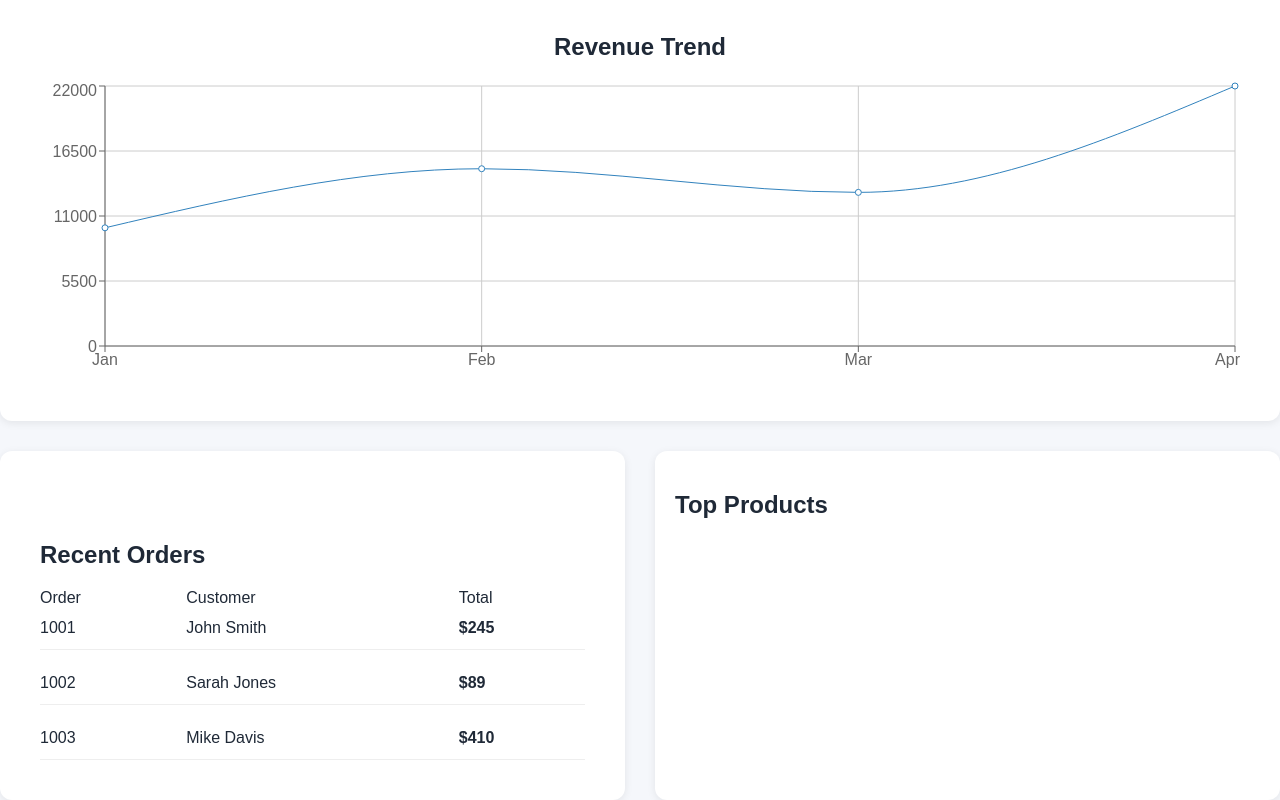
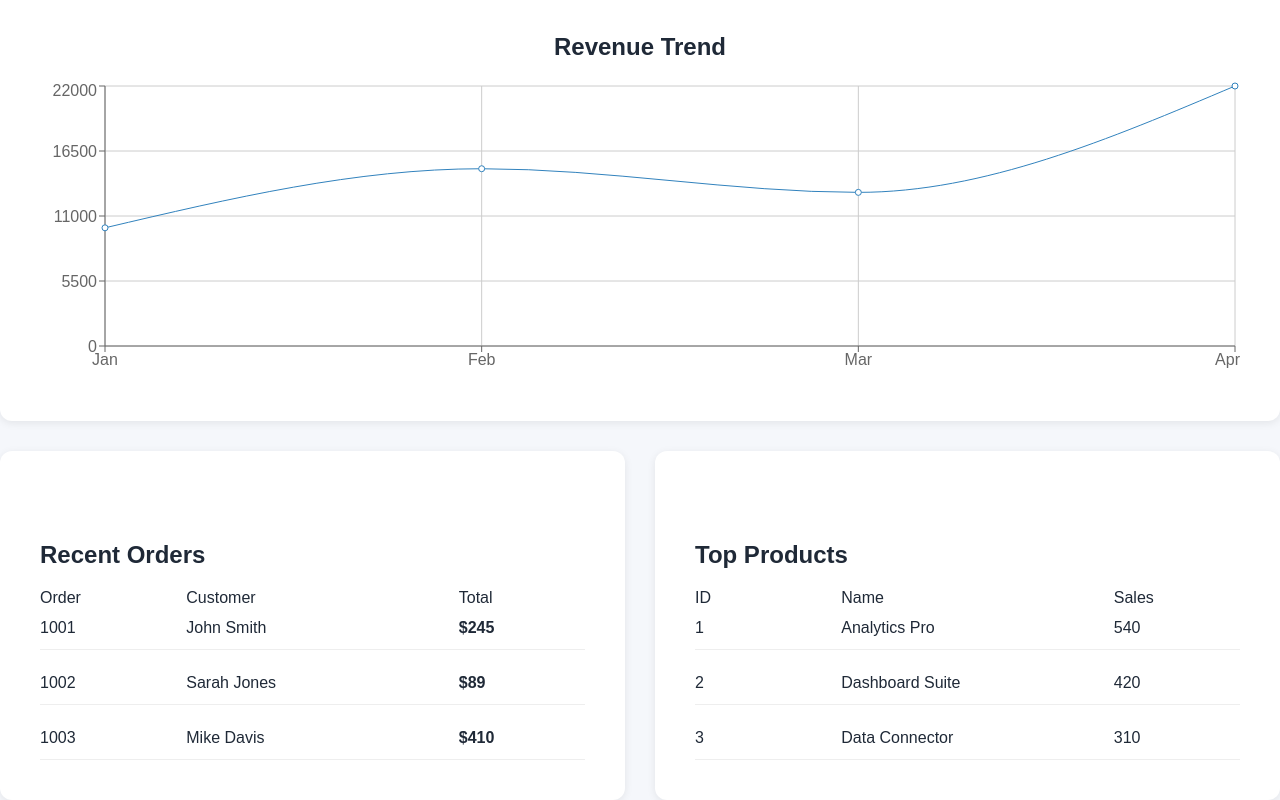
Before and after one commit to schematix-dot/bi-platform, a React (Vite) app: page / in a window 1280 px wide. Shown: the part 871-1671 px from the top of the page. Built offline with nearby package versions, Linux system fonts and the light colour scheme.

Commit message:
Added Top products section and styled

```diff
--- a/src/components/Dashboard.jsx
+++ b/src/components/Dashboard.jsx
@@ -11,6 +11,8 @@ import "./Dashboard.css";
 import DashboardCard from "./DashBoardCard";
 
 import "./TableSection.css";
+
+import "./ProductSection.css";
 
 const revenueData = [
   {
@@ -47,7 +49,25 @@ const recentOrders = [
     customer: "Mike Davis",
     total: "$410"
   },
-]
+];
+
+const topProducts = [
+  {
+    id: 1,
+    name: "Analytics Pro",
+    sales: 540
+  },
+  {
+    id: 2,
+    name: "Dashboard Suite",
+    sales: 420
+  },
+  {
+    id: 3,
+    name: "Data Connector",
+    sales: 310
+  },
+];
 
 function Dashboard() {
     return (
@@ -76,7 +96,7 @@ function Dashboard() {
               </DashboardCard>
 
               <DashboardCard>
-                <ProductSection />
+                <ProductSection data={topProducts} />
               </DashboardCard>
 
             </div>
--- /dev/null
+++ b/src/components/ProductRow.css
@@ -0,0 +1,8 @@
+.product-row {
+    padding: 12px 0;
+    border-bottom: 1px solid #eee;
+}
+
+.product-row:hover {
+    background-color: #f5f5f5;
+}
--- /dev/null
+++ b/src/components/ProductRow.jsx
@@ -0,0 +1,13 @@
+import "./ProductRow.css";
+
+function ProductRow(props) {
+    return (
+        <div className="product-row">
+            <span>{props.id}</span>
+            <span>{props.name}</span>
+            <span>{props.sales}</span>
+        </div>
+    );
+}
+
+export default ProductRow;
--- /dev/null
+++ b/src/components/ProductSection.css
@@ -0,0 +1,18 @@
+.product-section {
+    background: white;
+    padding: 20px;
+    margin-top: 30px;
+    border-radius: 12px;
+}
+
+.table-header,
+.product-row {
+    display: grid;
+    grid-template-columns: 1fr 2fr 1fr;
+    gap: 20px;
+}
+
+.product-list {
+    display: grid;
+    gap: 12px;
+}
--- a/src/components/ProductSection.jsx
+++ b/src/components/ProductSection.jsx
@@ -1,7 +1,28 @@
-function ProductSection() {
+import "./ProductSection.css";
+
+import ProductRow from "./ProductRow";
+
+function ProductSection(props) {
     return (
         <div className="product-section">
-            <h2>Top Products </h2>
+            <h2>Top Products</h2>
+
+            <div className="table-header">
+                <span>ID</span>
+                <span>Name</span>
+                <span>Sales</span>
+            </div>
+
+            <div className="product-list">
+                {props.data.map((product) => (
+                    <ProductRow
+                        key={product.id}
+                        id={product.id}
+                        name={product.name}
+                        sales={product.sales}
+                    />
+                ))}
+            </div>
         </div>
     );
 }
```
